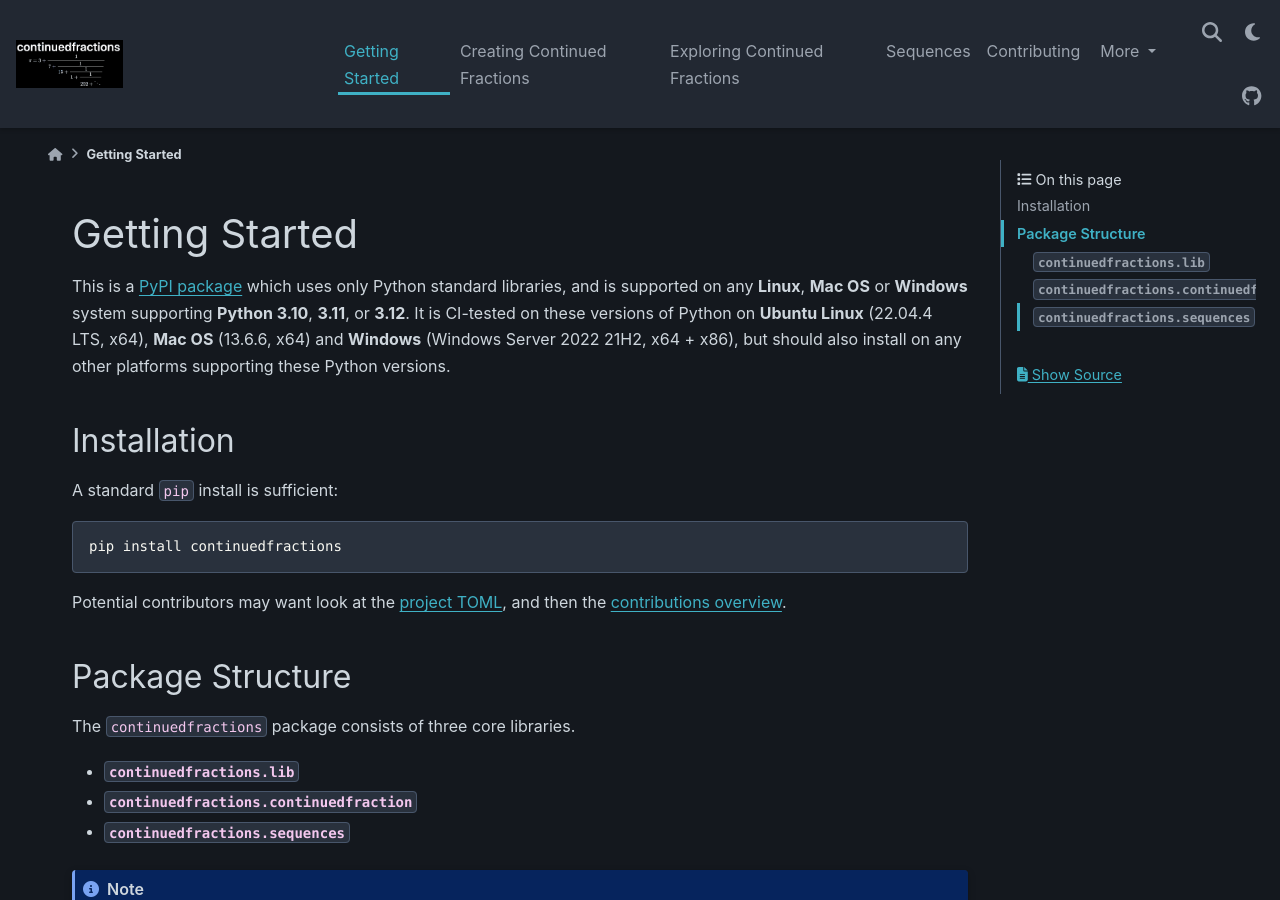
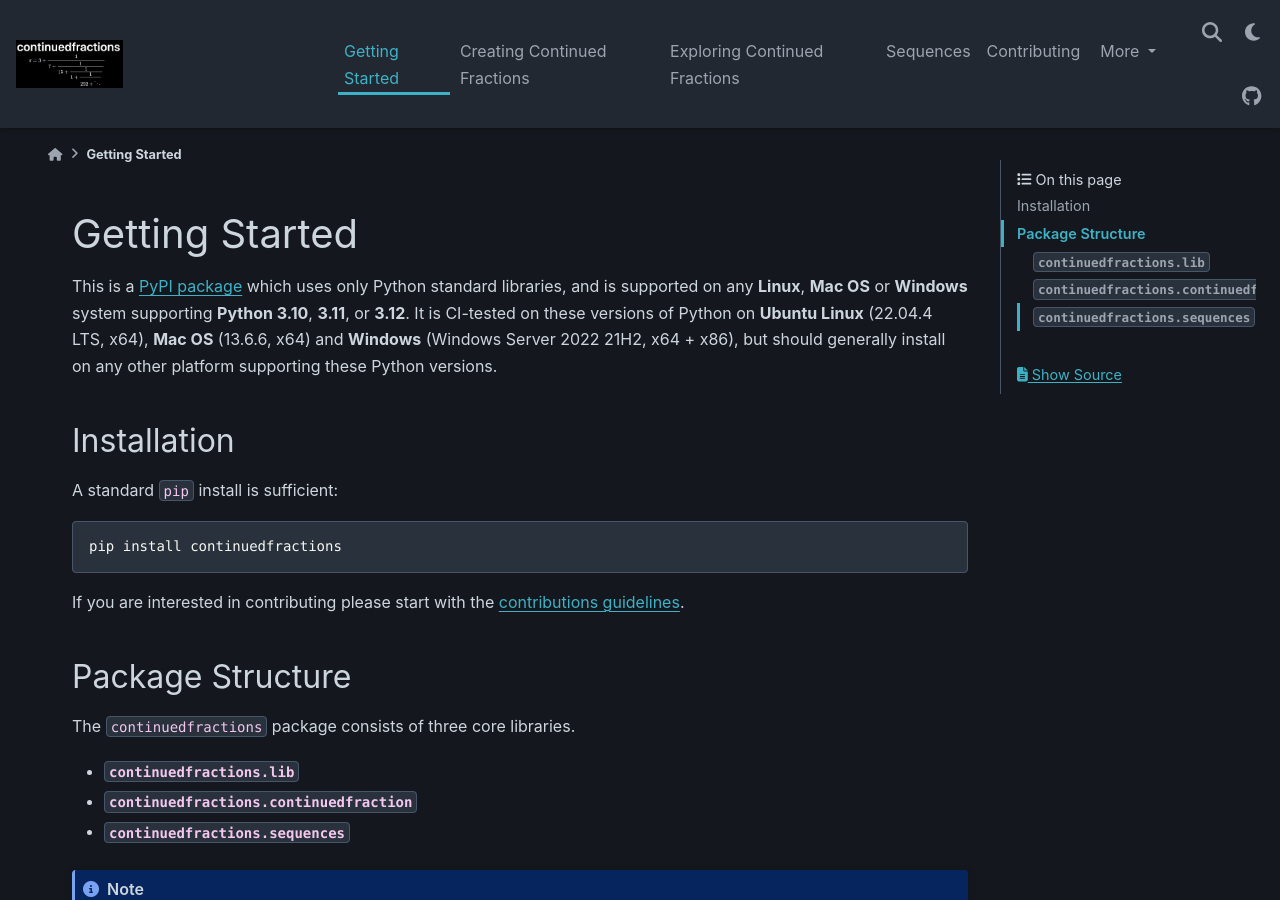
Before and after one commit to sr-murthy/continuedfractions, a Sphinx documentation site: the page built from docs/sources/getting-started.rst, in a window 1280 px wide and 900 px high. Built offline with Sphinx 7.4.7 and the PyData theme 0.15.4, drawn with Linux system fonts in a browser that asks for light colours; nearby versions of some CDN libraries.

Commit message:
docs: tweak getting started docs

```diff
--- a/docs/sources/getting-started.rst
+++ b/docs/sources/getting-started.rst
@@ -6,7 +6,7 @@
 Getting Started
 ===============
 
-This is a `PyPI package <https://pypi.org/project/continuedfractions/>`_ which uses only Python standard libraries, and is supported on any **Linux**, **Mac OS** or **Windows** system supporting **Python 3.10**, **3.11**, or **3.12**. It is CI-tested on these versions of Python on **Ubuntu Linux** (22.04.4 LTS, x64), **Mac OS** (13.6.6, x64) and **Windows** (Windows Server 2022 21H2, x64 + x86), but should also install on any other platforms supporting these Python versions.
+This is a `PyPI package <https://pypi.org/project/continuedfractions/>`_ which uses only Python standard libraries, and is supported on any **Linux**, **Mac OS** or **Windows** system supporting **Python 3.10**, **3.11**, or **3.12**. It is CI-tested on these versions of Python on **Ubuntu Linux** (22.04.4 LTS, x64), **Mac OS** (13.6.6, x64) and **Windows** (Windows Server 2022 21H2, x64 + x86), but should generally install on any other platform supporting these Python versions.
 
 .. _getting-started.installation:
 
@@ -19,7 +19,7 @@
 
    pip install continuedfractions
 
-Potential contributors may want look at the `project TOML <https://github.com/sr-murthy/continuedfractions/blob/main/pyproject.toml>`_, and then the :doc:`contributions overview <contributing>`.
+If you are interested in contributing please start with the :doc:`contributions guidelines <contributing>`.
 
 .. _getting-started.package-structure:
 
```
